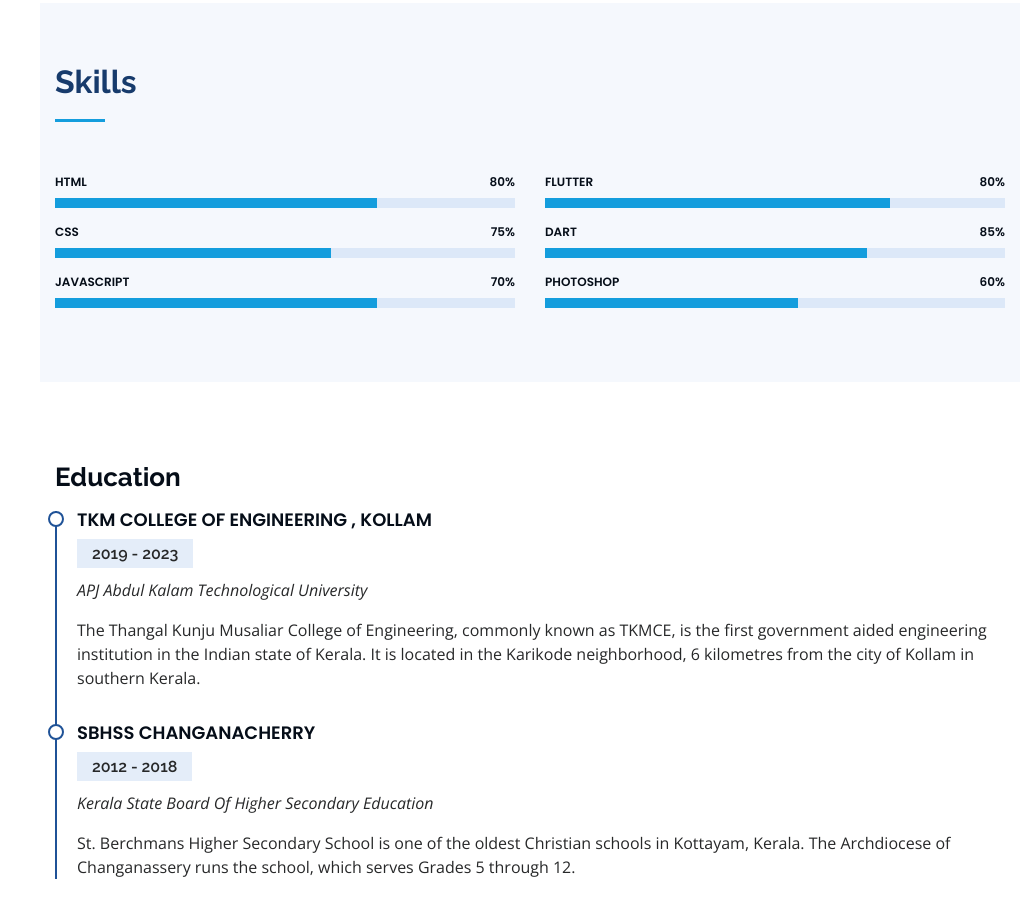
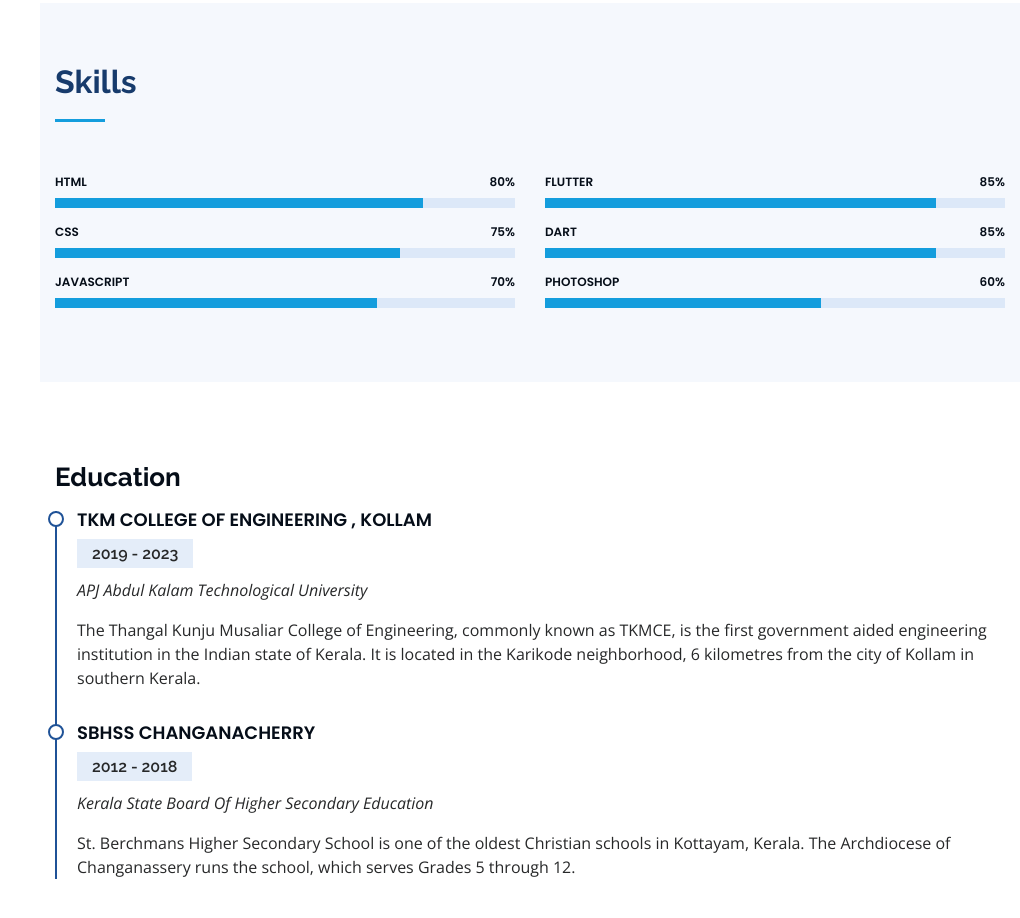
Before and after one commit to adarshskumar/blog, a plain HTML site: page index.html in a window 1280 px wide. Shown: the part 1518-2436 px from the top of the page, without its empty margins (260-1280 px from the left). Drawn offline with nearby package versions, Linux system fonts and the light colour scheme.

Commit message:
Update index.html

```diff
--- a/index.html
+++ b/index.html
@@ -131,14 +131,14 @@
                         <div class="progress">
                             <span class="skill">HTML <i class="val">80%</i></span>
                             <div class="progress-bar-wrap">
-                                <div class="progress-bar" role="progressbar" aria-valuenow="70" aria-valuemin="0" aria-valuemax="100"></div>
+                                <div class="progress-bar" role="progressbar" aria-valuenow="80" aria-valuemin="0" aria-valuemax="100"></div>
                             </div>
                         </div>
 
                         <div class="progress">
                             <span class="skill">CSS <i class="val">75%</i></span>
                             <div class="progress-bar-wrap">
-                                <div class="progress-bar" role="progressbar" aria-valuenow="60" aria-valuemin="0" aria-valuemax="100"></div>
+                                <div class="progress-bar" role="progressbar" aria-valuenow="75" aria-valuemin="0" aria-valuemax="100"></div>
                             </div>
                         </div>
 
@@ -154,23 +154,23 @@
                     <div class="col-lg-6" data-aos="fade-up" data-aos-delay="100">
 
                         <div class="progress">
-                            <span class="skill">FLUTTER <i class="val">80%</i></span>
+                            <span class="skill">FLUTTER <i class="val">85%</i></span>
                             <div class="progress-bar-wrap">
-                                <div class="progress-bar" role="progressbar" aria-valuenow="75" aria-valuemin="0" aria-valuemax="100"></div>
+                                <div class="progress-bar" role="progressbar" aria-valuenow="85" aria-valuemin="0" aria-valuemax="100"></div>
                             </div>
                         </div>
 
                         <div class="progress">
                             <span class="skill">Dart <i class="val">85%</i></span>
                             <div class="progress-bar-wrap">
-                                <div class="progress-bar" role="progressbar" aria-valuenow="70" aria-valuemin="0" aria-valuemax="100"></div>
+                                <div class="progress-bar" role="progressbar" aria-valuenow="85" aria-valuemin="0" aria-valuemax="100"></div>
                             </div>
                         </div>
 
                         <div class="progress">
                             <span class="skill">Photoshop <i class="val">60%</i></span>
                             <div class="progress-bar-wrap">
-                                <div class="progress-bar" role="progressbar" aria-valuenow="55" aria-valuemin="0" aria-valuemax="100"></div>
+                                <div class="progress-bar" role="progressbar" aria-valuenow="60" aria-valuemin="0" aria-valuemax="100"></div>
                             </div>
                         </div>
 
```
